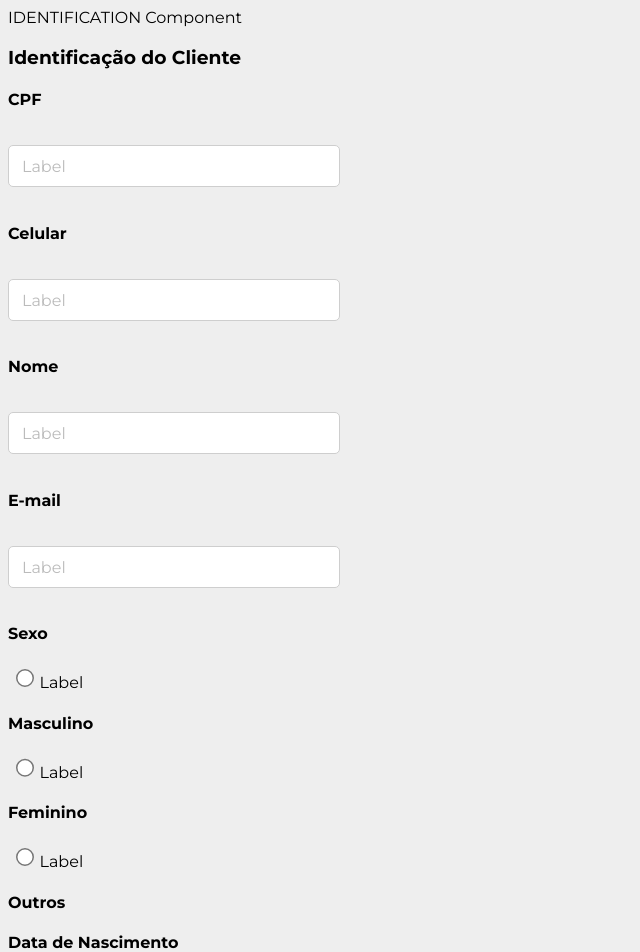
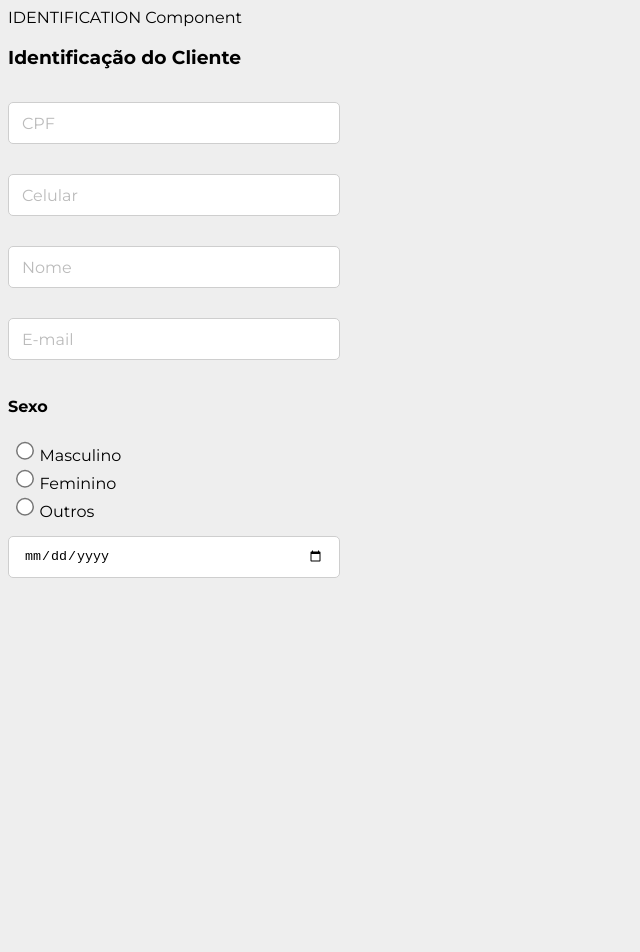
Before and after one commit to marcusviniciusmo/CompanhiaDoSaldo_Website_DEPRECATED, a React (Create React App) app in the folder frontend/: page /pedidos/identification in a window 1280 px wide. Shown: the top 952 px of the page, without its empty margins (0-640 px from the left). After the commit the page ends 800 px from the top, so only its background shows below. Built offline with nearby package versions, Linux system fonts and the light colour scheme.

Commit message:
Change in the Input component to receive the label property

```diff
--- a/frontend/src/components/Address/index.tsx
+++ b/frontend/src/components/Address/index.tsx
@@ -8,36 +8,36 @@ function Address() {
 
       <h3>Endereço do Cliente</h3>
 
-      <h4>CEP</h4>
       <Input
+        label='CEP'
         type='text'
         name='fieldCep'
         id='fieldCep'
       />
 
-      <h4>Endereço</h4>
       <Input
+        label='Endereço'
         type='text'
         name='fieldAddress'
         id='fieldAddress'
       />
 
-      <h4>Número</h4>
       <Input
+        label='Número'
         type='text'
         name='fieldNumber'
         id='fieldNumber'
       />
 
-      <h4>Complemento</h4>
       <Input
+        label='Complemento'
         type='text'
         name='fieldComplement'
         id='fieldComplement'
       />
 
-      <h4>Bairro</h4>
       <Input
+        label='Bairro'
         type='text'
         name='fieldDistrict'
         id='fieldDistrict'
--- a/frontend/src/components/Identification/index.tsx
+++ b/frontend/src/components/Identification/index.tsx
@@ -7,29 +7,29 @@ function Identification() {
 
       <h3>Identificação do Cliente</h3>
 
-      <h4>CPF</h4>
       <Input
+        label='CPF'
         type='text'
         name='fieldCpf'
         id='fieldCpf'
       />
 
-      <h4>Celular</h4>
       <Input
+        label='Celular'
         type='text'
         name='fieldPhone'
         id='fieldPhone'
       />
 
-      <h4>Nome</h4>
       <Input
+        label='Nome'
         type='text'
         name='fieldName'
         id='fieldName'
       />
 
-      <h4>E-mail</h4>
       <Input
+        label='E-mail'
         type='email'
         name='fieldEmail'
         id='fieldEmail'
@@ -37,28 +37,28 @@ function Identification() {
 
       <h4>Sexo</h4>
       <Input
+        label='Masculino'
         type='radio'
         name='fieldGender'
         id='fieldGenderMale'
       />
-      <h4>Masculino</h4>
 
       <Input
+        label='Feminino'
         type='radio'
         name='fieldGender'
         id='fieldGenderFemale'
       />
-      <h4>Feminino</h4>
 
       <Input
+        label='Outros'
         type='radio'
         name='fieldGender'
         id='fieldGenderOthers'
       />
-      <h4>Outros</h4>
 
-      <h4>Data de Nascimento</h4>
       <Input
+        label='Data de Nascimento'
         type='date'
         name='fieldBirthday'
         id='fieldBirthday'
--- a/frontend/src/components/Input/index.tsx
+++ b/frontend/src/components/Input/index.tsx
@@ -1,6 +1,7 @@
 import './styles.css';
 
 type Props = {
+  label: string;
   type: string;
   name: string;
   id: string;
@@ -14,6 +15,7 @@ type Props = {
 };
 
 function Input({
+  label,
   type,
   name,
   id,
@@ -40,7 +42,7 @@ function Input({
         defaultValue={defaultValue}
         placeholder={placeholder}
       />
-      <label htmlFor={id}>Label</label>
+      <label htmlFor={id}>{label}</label>
     </div>
   );
 };
--- a/frontend/src/components/Message/index.tsx
+++ b/frontend/src/components/Message/index.tsx
@@ -8,8 +8,8 @@ function Message() {
 
       <h3>Mensagem do Cliente</h3>
 
-      <h4>Grau de Urgência</h4>
       <Input
+        label='Grau de Urgência'
         type='range'
         name='fieldUrgency'
         id='fieldUrgency'
--- a/frontend/src/components/Product/index.tsx
+++ b/frontend/src/components/Product/index.tsx
@@ -7,22 +7,22 @@ function Product() {
 
       <h3>Quero comprar</h3>
 
-      <h4>Produto</h4>
       <Input
+        label='Produto'
         type='text'
         name='fieldProduct'
         id='fieldProduct'
       />
 
-      <h4>Quantidade</h4>
       <Input
+        label='Quantidade'
         type='text'
         name='fieldQuantity'
         id='fieldQuantity'
       />
 
-      <h4>Cor</h4>
       <Input
+        label='Cor'
         type='color'
         name='fieldColor'
         id='fieldColor'
```
